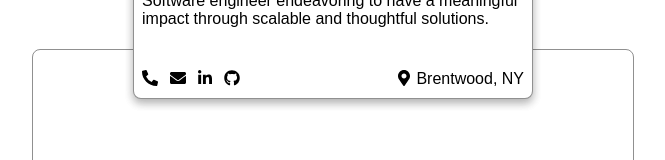
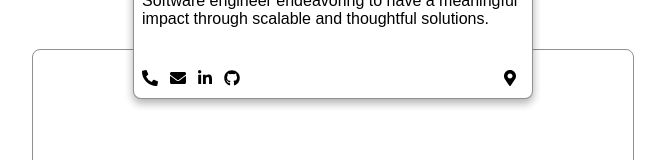
Before and after one commit to cjativa/tldr, a React (Create React App) app: page / in a window 1280 px wide. Shown: the part 151-311 px from the top of the page, without its empty margins (307-972 px from the left). Built offline with nearby package versions, Linux system fonts and the light colour scheme.

Commit message:
working smooth location hover

```diff
--- a/src/components/profileCard/profileCard.tsx
+++ b/src/components/profileCard/profileCard.tsx
@@ -1,9 +1,7 @@
 import React, { useState, useEffect } from 'react';
 
-import { faMapMarkerAlt } from '@fortawesome/free-solid-svg-icons';
-import { FontAwesomeIcon } from '@fortawesome/react-fontawesome';
 
-import { ProfileLinks } from './profileLinks';
+import { ProfileLinks, ProfileLocation } from './profileLinks';
 
 const firstName = 'Christopher';
 const middleName = 'Daniel';
@@ -87,10 +85,7 @@ export const ProfileCard = (props) => {
             {/** Profile card lower section */}
             <div className="profile-card__lower">
                 <ProfileLinks connections={connections} />
-                <div className="lower__location">
-                    <FontAwesomeIcon icon={faMapMarkerAlt} />
-                    <p className="profile-card__location">{location}</p>
-                </div>
+                <ProfileLocation location={location} />
             </div>
         </div>
     )
--- a/src/components/profileCard/profileLinks.tsx
+++ b/src/components/profileCard/profileLinks.tsx
@@ -1,19 +1,28 @@
-import React from 'react';
+import React, { useState } from 'react';
 
-import { faEnvelope, faPhoneAlt } from '@fortawesome/free-solid-svg-icons';
+import { faEnvelope, faPhoneAlt, faMapMarkerAlt } from '@fortawesome/free-solid-svg-icons';
 import { faLinkedinIn, faGithub } from '@fortawesome/free-brands-svg-icons';
 import { FontAwesomeIcon } from '@fortawesome/react-fontawesome';
 
 
 const HoverableIcon = (props) => {
 
-    const { value, icon } = props;
+    const { value, icon, displaceRight } = props;
+    const positionStyle = displaceRight ? 'right' : 'left';
+
+    const [expand, setExpand] = useState(false);
+
+    const toggleExpand = () => {
+        setExpand(!expand);
+    }
+
+    const expandClass = (expand) ? 'expand' : 'not-expand';
 
     return (
-        <div className="hover-icon">
-            <FontAwesomeIcon icon={icon} />
-            <div className="hidden-value">{value}</div>
-        </div>
+        <div className={`hover-container ${positionStyle}`}>
+            <div className={`hover-icon`}><FontAwesomeIcon icon={icon} /></div>
+            <div className={`hidden-value ${expandClass}`}>{value}</div>
+        </div >
     )
 }
 
@@ -35,7 +44,17 @@ export const ProfileLinks = (props: any) => {
 
             {/** GitHub icon link */}
             {gitHub && <HoverableIcon icon={faGithub} value={gitHub} />}
-
         </div>
     );
 }
+
+export const ProfileLocation = (props: any) => {
+
+    const { location } = props;
+
+    return (
+        <div className="profile-location">
+            <HoverableIcon icon={faMapMarkerAlt} value={location} displaceRight={true} />
+        </div>
+    )
+}
--- a/src/styles/components/profileCard/profileCard.scss
+++ b/src/styles/components/profileCard/profileCard.scss
@@ -55,16 +55,6 @@
   &__headline {
   }
 
-  .lower__location {
-    display: grid;
-    grid-template-columns: min-content max-content;
-    column-gap: 6px;
-    justify-content: end;
-  }
-  &__location {
-    text-align: right;
-  }
-
   // Starting at the middle of the page
   position: relative;
   z-index: 1;
--- a/src/styles/components/profileCard/profileLinks.scss
+++ b/src/styles/components/profileCard/profileLinks.scss
@@ -4,22 +4,54 @@
   column-gap: 12px;
 }
 
-.hover-icon {
-  display: inline-block;
-  overflow: hidden;
+.profile-location {
+}
+
+.hover-container.left {
+  display: flex;
+  flex-direction: row;
 
   .hidden-value {
-    background-color: white;
+    width: 0%;
     display: inline-block;
-    width: 0%;
+    transition: width 0.5s ease-in;
+
     overflow: hidden;
-    margin-left: 10px;
-    transition: width 0.5s ease-in-out;
+    white-space: nowrap;
+
     position: absolute;
     z-index: 2;
+
+    margin-left: 25px;
+    background-color: white;
   }
 
-  &:hover .hidden-value {
+  .hover-icon:hover + .hidden-value {
     width: 100%;
   }
 }
+
+.hover-container.right {
+  display: flex;
+  flex-direction: row;
+  justify-content: flex-end;
+
+  .hover-icon {
+    width: 20px;
+    text-align: left;
+  }
+
+  .hidden-value {
+    overflow: hidden;
+    white-space: nowrap;
+
+    z-index: 2;
+
+    flex-basis: 0;
+    transition: flex-basis 0.6s ease-in;
+  }
+
+  .hover-icon:hover + .hidden-value  {
+    flex-basis: 108px;
+  }
+}
```
